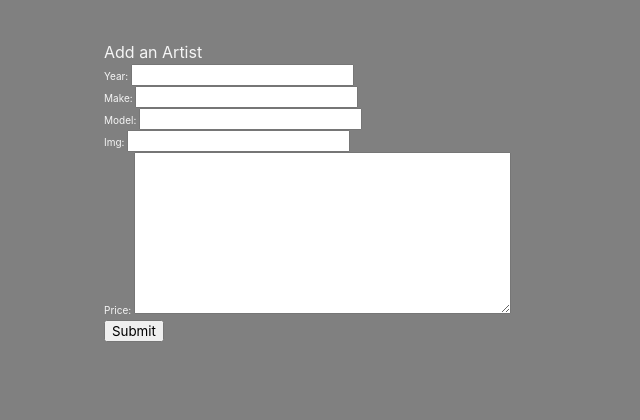
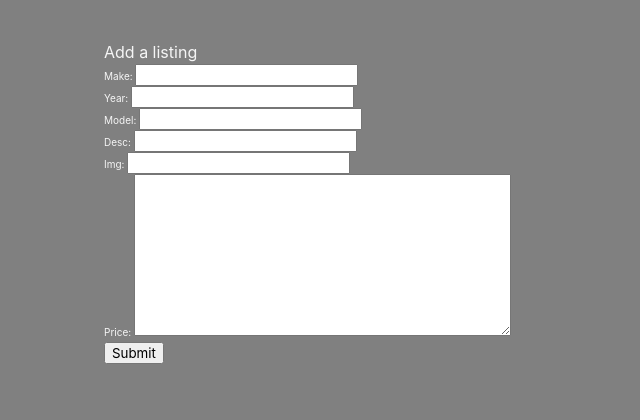
Before and after one commit to Bigs55stock/sellcar, a Django app: page /cars/new/ in a window 1280 px wide. Shown: the part 52-472 px from the top of the page, without its empty margins (0-640 px from the left). Run offline with Django 4.2, Linux system fonts and the light colour scheme.

Commit message:
buugs fixes

```diff
--- a/cars_ad/templates/car_create.html
+++ b/cars_ad/templates/car_create.html
@@ -1,6 +1,6 @@
 {% extends 'base.html' %}
 {% block content %}
-<h1>Add an Artist</h1>
+<h1>Add a listing</h1>
 
 <form method="post">
   {% csrf_token %}
--- a/cars_ad/templates/cars_list.html
+++ b/cars_ad/templates/cars_list.html
@@ -7,7 +7,7 @@
         <form class="mb-5" method="get">
           <div class="field has-addons">
             <div class="control">
-             <input class="input" type="text" name="name" placeholder="name" />
+             <input class="input" type="text" name="make" placeholder="enter make" />
             </div>
             <div class="control">
               <input class="button is-danger" type="submit" value="Search" />
--- a/cars_ad/views.py
+++ b/cars_ad/views.py
@@ -39,7 +39,7 @@ class Carslist(TemplateView):
         context = super().get_context_data(**kwargs)
         make = self.request.GET.get("make")
         if make != None:
-            context["cars"] = Cars.objects.filter(name__icontains=make)
+            context["cars"] = Cars.objects.filter(make__icontains=make)
         else:
             context["cars"] = Cars.objects.all()
         return context
@@ -48,7 +48,7 @@ class Carslist(TemplateView):
 
 class CarCreate(CreateView):
     model = Cars
-    fields = ['year','make','model' ,'dec', 'img', 'price']
+    fields = ['make','year','model' ,'desc', 'img', 'price']
     template_name = "car_create.html"
     success_url = "/cars/"
 
@@ -59,6 +59,6 @@ class CarDetail(DetailView):
 
 class CarUpdate(UpdateView):
     model = Cars
-    fields = ['year','make','model' ,'dec', 'img', 'price']
-    template_name = "car_Update.html"
+    fields = ['make','year','model' ,'desc', 'img', 'price']
+    template_name = "car_update.html"
     success_url = "/cars/"
```
Also changed, not shown: cars_ad/templates/car_detail.html (+0 -8 lines), cars_ad/templates/car_update.html (added, +8 -0 lines).
